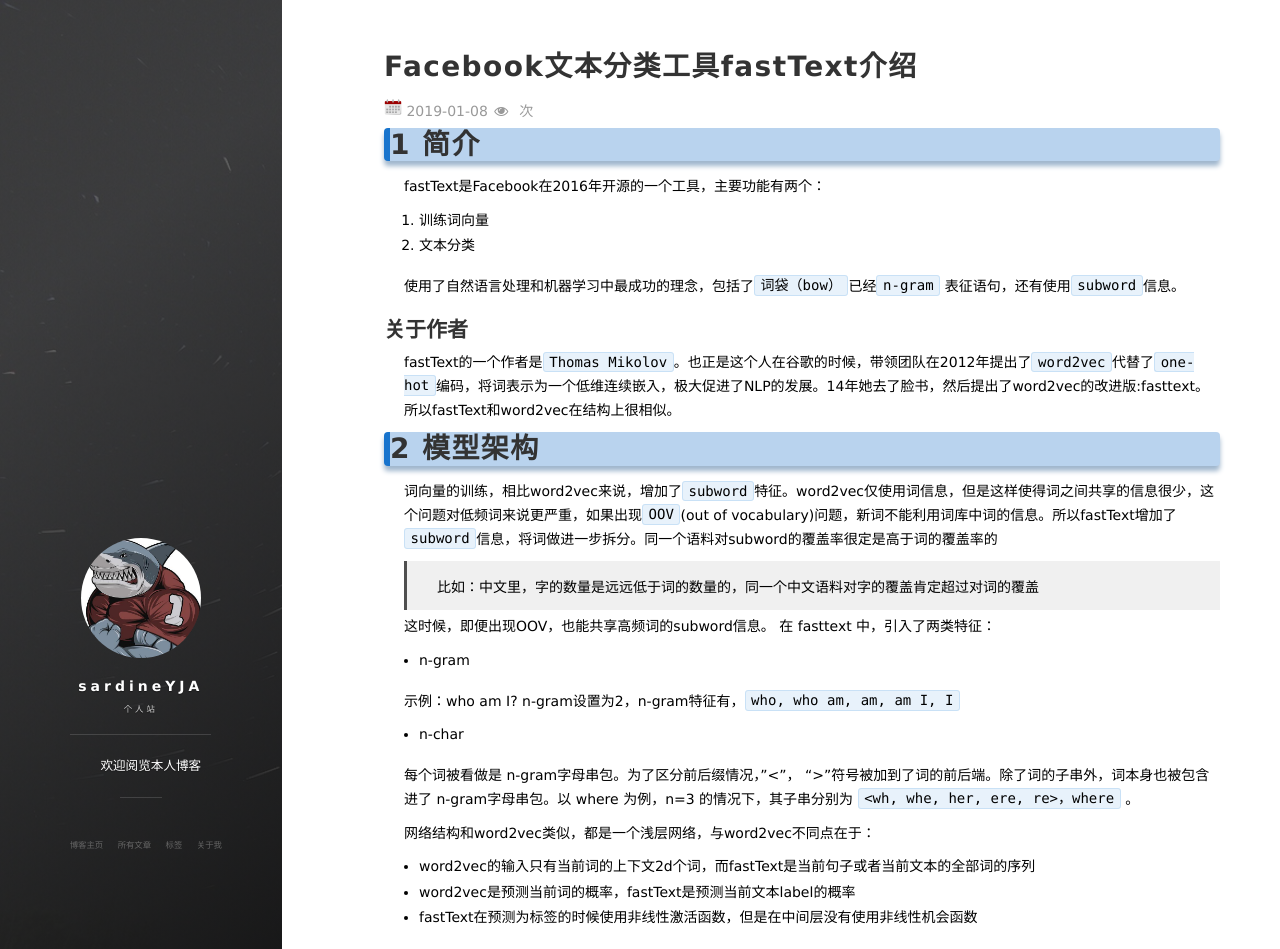
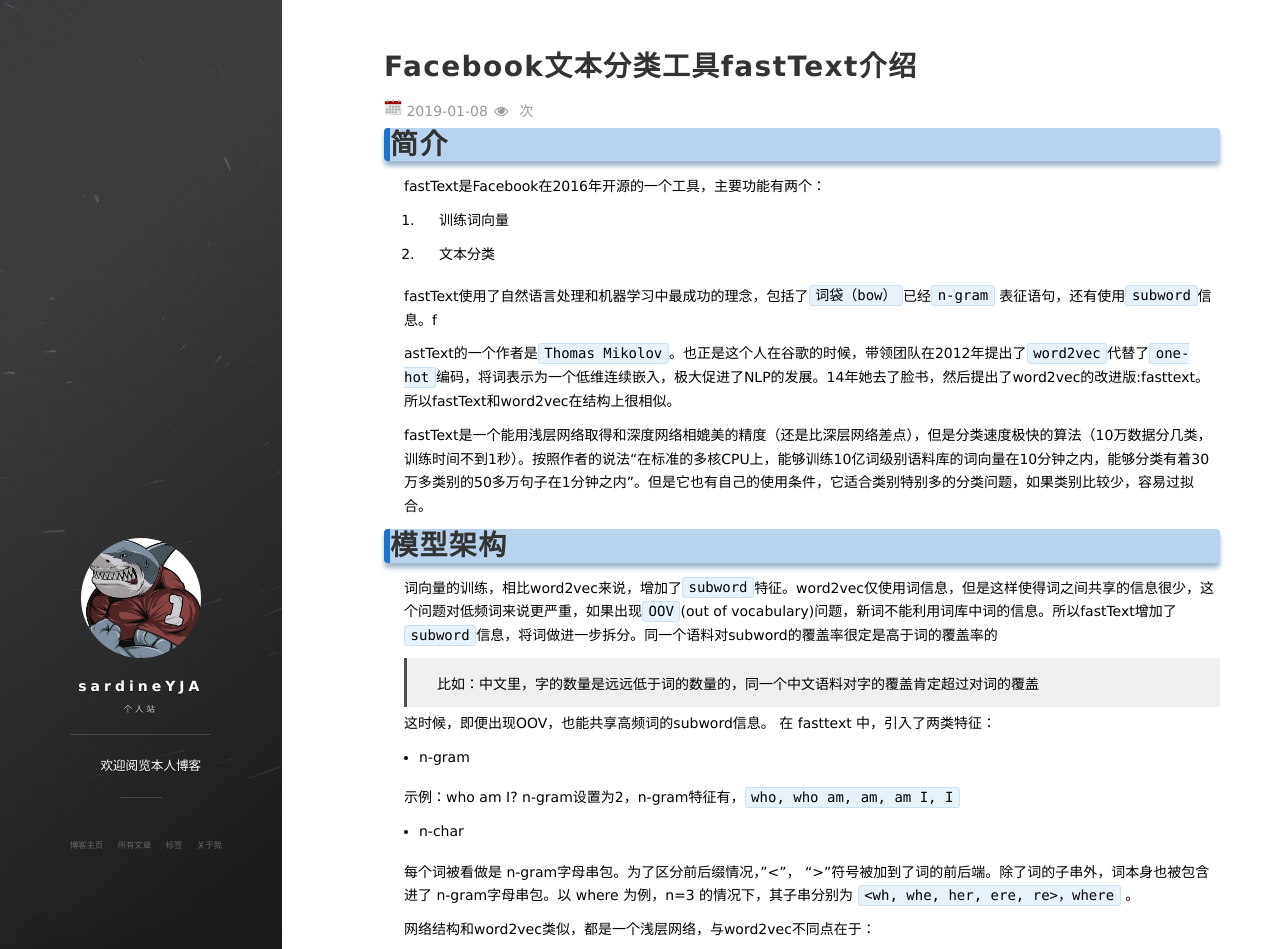
Before and after one commit to sardineYJA/sardineYJA.github.io, a Jekyll site: the page built from _posts/2019-01-08-fastText-Introduction.md, in a window 1280 px wide and 1400 px high. Shown: the top 949 px of the window. Built offline with Jekyll 4.4.1, drawn with Linux system fonts in a browser that asks for light colours; nearby versions of some CDN libraries; comment, search, counter and statistics services are not loaded; some of the changed text lies outside the part shown.

Commit message:
Update 2019-01-08-fastText-Introduction.md

````diff
--- a/_posts/2019-01-08-fastText-Introduction.md
+++ b/_posts/2019-01-08-fastText-Introduction.md
@@ -7,17 +7,21 @@
 
 ---
 
-# 1 简介
+# 简介
 fastText是Facebook在2016年开源的一个工具，主要功能有两个：
+
 1. 训练词向量
+
 2. 文本分类
 
-使用了自然语言处理和机器学习中最成功的理念，包括了`词袋（bow）`已经`n-gram` 表征语句，还有使用`subword`信息。
+fastText使用了自然语言处理和机器学习中最成功的理念，包括了`词袋（bow）`已经`n-gram` 表征语句，还有使用`subword`信息。f
 
-## 关于作者
-fastText的一个作者是`Thomas Mikolov`。也正是这个人在谷歌的时候，带领团队在2012年提出了`word2vec`代替了`one-hot`编码，将词表示为一个低维连续嵌入，极大促进了NLP的发展。14年她去了脸书，然后提出了word2vec的改进版:fasttext。所以fastText和word2vec在结构上很相似。
+astText的一个作者是`Thomas Mikolov`。也正是这个人在谷歌的时候，带领团队在2012年提出了`word2vec`代替了`one-hot`编码，将词表示为一个低维连续嵌入，极大促进了NLP的发展。14年她去了脸书，然后提出了word2vec的改进版:fasttext。所以fastText和word2vec在结构上很相似。
 
-# 2 模型架构
+fastText是一个能用浅层网络取得和深度网络相媲美的精度（还是比深层网络差点），但是分类速度极快的算法（10万数据分几类，训练时间不到1秒）。按照作者的说法“在标准的多核CPU上，能够训练10亿词级别语料库的词向量在10分钟之内，能够分类有着30万多类别的50多万句子在1分钟之内”。但是它也有自己的使用条件，它适合类别特别多的分类问题，如果类别比较少，容易过拟合。
+
+#  模型架构
+
 词向量的训练，相比word2vec来说，增加了`subword`特征。word2vec仅使用词信息，但是这样使得词之间共享的信息很少，这个问题对低频词来说更严重，如果出现`OOV`(out of vocabulary)问题，新词不能利用词库中词的信息。所以fastText增加了`subword`信息，将词做进一步拆分。同一个语料对subword的覆盖率很定是高于词的覆盖率的
 > 比如：中文里，字的数量是远远低于词的数量的，同一个中文语料对字的覆盖肯定超过对词的覆盖
 
@@ -31,22 +35,19 @@
 每个词被看做是 n-gram字母串包。为了区分前后缀情况，"<"， ">"符号被加到了词的前后端。除了词的子串外，词本身也被包含进了 n-gram字母串包。以 where 为例，n=3 的情况下，其子串分别为 `<wh, whe, her, ere, re>，where` 。
 
 网络结构和word2vec类似，都是一个浅层网络，与word2vec不同点在于：
+
 - word2vec的输入只有当前词的上下文2d个词，而fastText是当前句子或者当前文本的全部词的序列
 - word2vec是预测当前词的概率，fastText是预测当前文本label的概率
 - fastText在预测为标签的时候使用非线性激活函数，但是在中间层没有使用非线性机会函数
 
-cbow
-
-![](https://timgsa.baidu.com/timg?image&quality=80&size=b9999_10000&sec=1546924894875&di=a3f89ef7f03007c7c27e41ec8fa25c2a&imgtype=jpg&src=http%3A%2F%2Fimg1.imgtn.bdimg.com%2Fit%2Fu%3D1482327881%2C2608489351%26fm%3D214%26gp%3D0.jpg)
-
-fastText
-
-![](https://img-blog.csdn.net/2018080722073476?watermark/2/text/aHR0cHM6Ly9ibG9nLmNzZG4ubmV0L3ltYWluaQ==/font/5a6L5L2T/fontsize/400/fill/I0JBQkFCMA==/dissolve/70)
-
 同样，fastText也使用了`Hierarchical Softmax`来加速最后一层softmax的计算。
 
-# 3 实现
+# 实例
+
+## 安装
+
 安装fastText的python版本，如果要使用最新版，可以自行编译
+
 ```shell
 $ git clone https://github.com/facebookresearch/fastText.git
 $ cd fastText
@@ -82,9 +86,11 @@
   pass
 ```
 
-## 3.2 分类
+## 分类
+
 数据准备，和上面一样，只是每行多一个label
-> __label__greet 你好 啊
+
+> \_\_label__greet 你好 啊
 
 代码：
 ```python
@@ -124,17 +130,19 @@
   pass
 ```
 
-## 3.3 推荐使用fasttext封装
-这个工具包对fastText进行了封装，更易于使用
+## 推荐使用fasttext封装
+
 安装使用`pip install fasttext`就可以
-分类
+
 ```python
 import fasttext
 # 第一个参数是前面得到的 fasttex_train.txt ，第二个参数是将要保存模型的路径，默认会加上 .bin
 # label_prefix 就是标签或类别的起始符号
 classifier = fasttext.supervised("fasttext_train.txt","fasttext.model",label_prefix = "__label__")
 ```
+
 加载和测试
+
 ```python
 import fasttext
 # 加载模型
@@ -163,5 +168,7 @@
 [faxtText官方github地址](https://github.com/salestock/fastText.py)
 
 # 参考
-1. http://albertxiebnu.github.io/fasttext/
-2. https://blog.csdn.net/qq_32023541/article/details/80839800
+
+http://albertxiebnu.github.io/fasttext/
+
+https://blog.csdn.net/qq_32023541/article/details/80839800
````
Also changed, not shown: other parts of _posts/2019-01-08-fastText-Introduction.md (+5 -5 lines).
